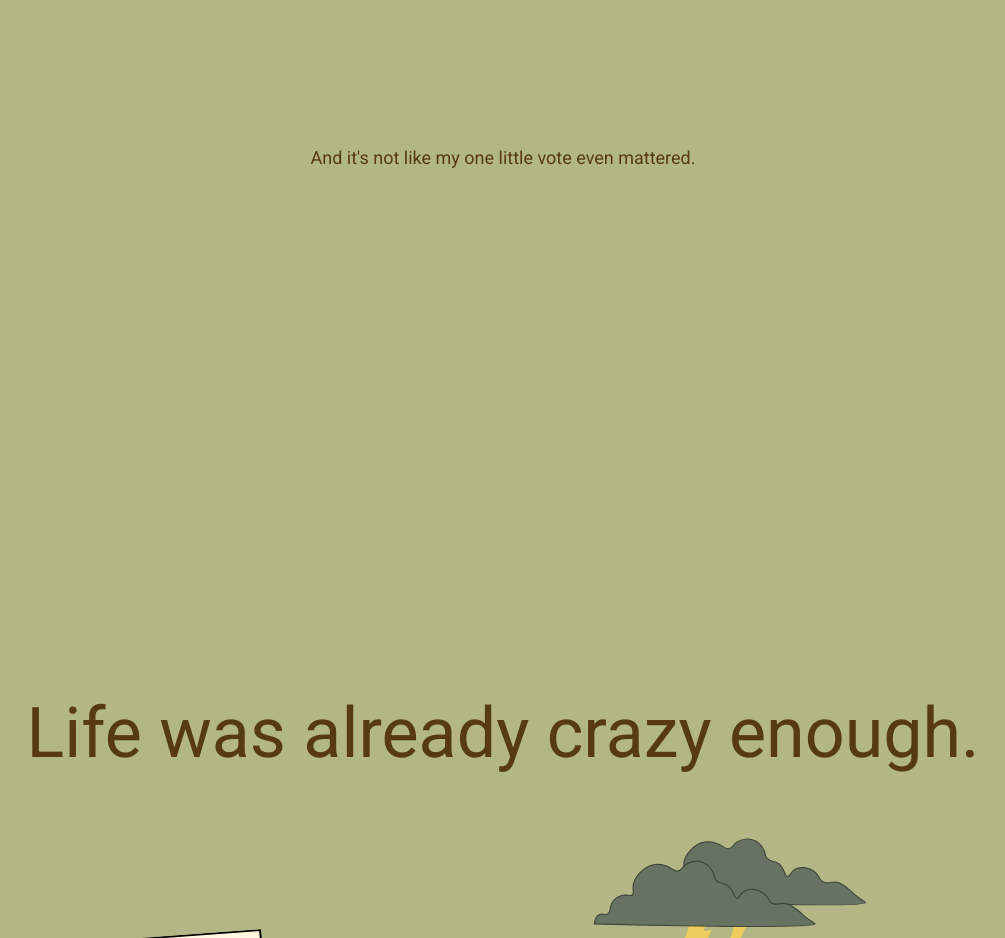
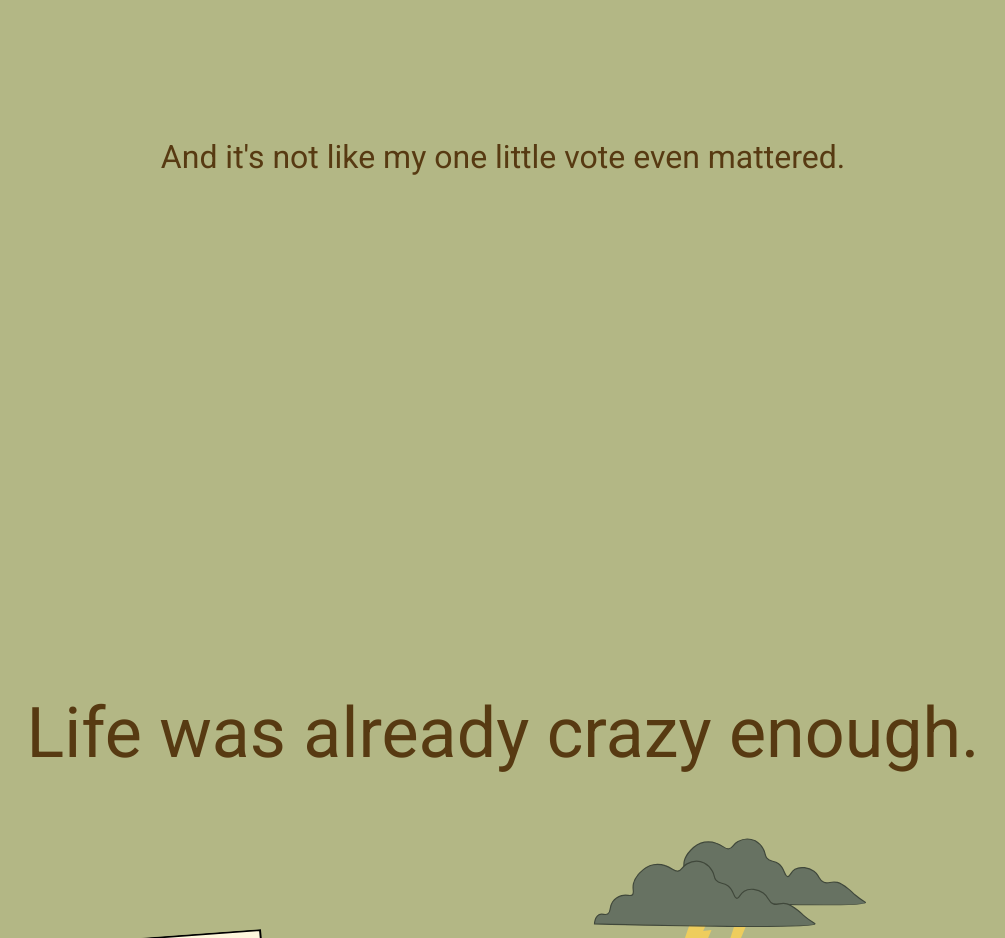
Before and after one commit to asewnath/shine_project_2020, a plain HTML site: page index.html in a window 1280 px wide. Shown: the part 4460-5398 px from the top of the page, without its empty margins (137-1142 px from the left). Drawn offline with nearby package versions, Linux system fonts and the light colour scheme; a script that the page names is missing.

Commit message:
test font em

```diff
--- a/proj_style.css
+++ b/proj_style.css
@@ -182,7 +182,7 @@ html, body {
 }
 #frame5_text{
     color: #573A12;
-    font-size: large;
+    font-size: 2em;
     font-family: 'Roboto', sans-serif;
 }
 
```
